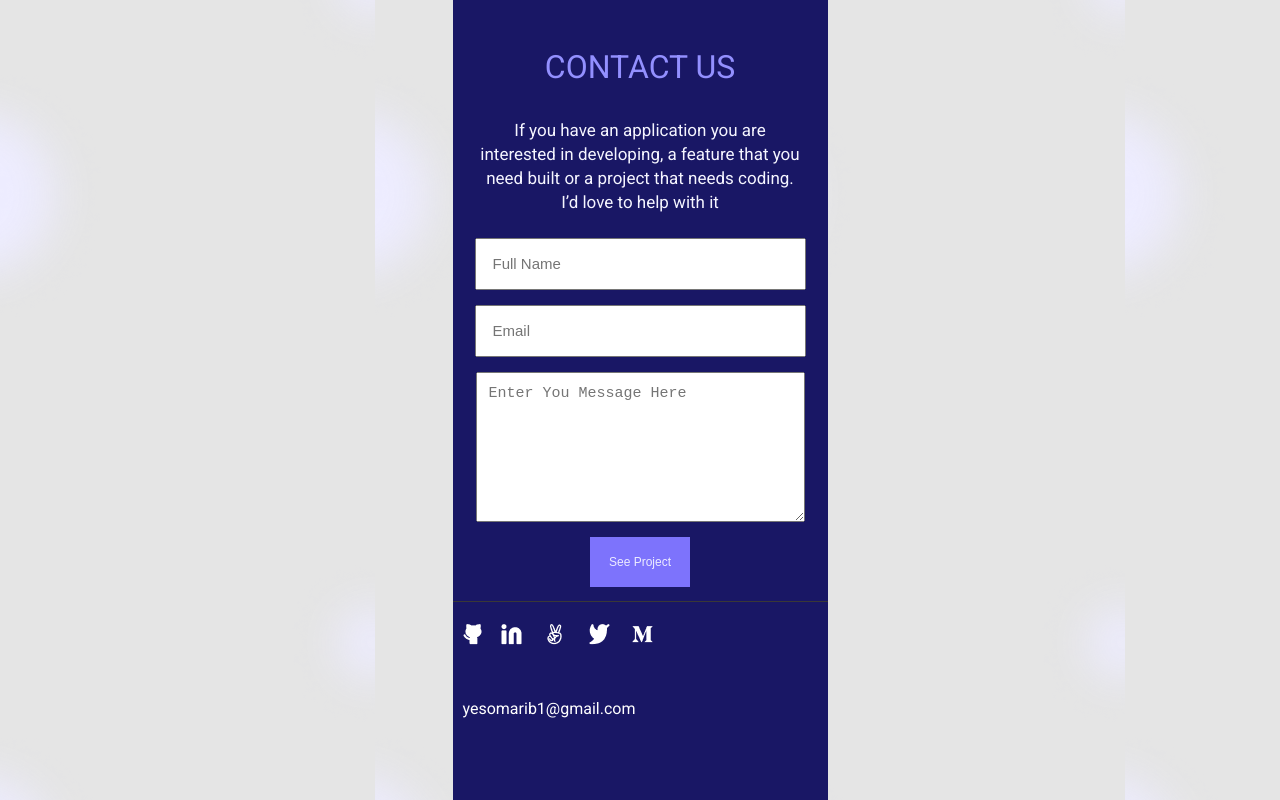
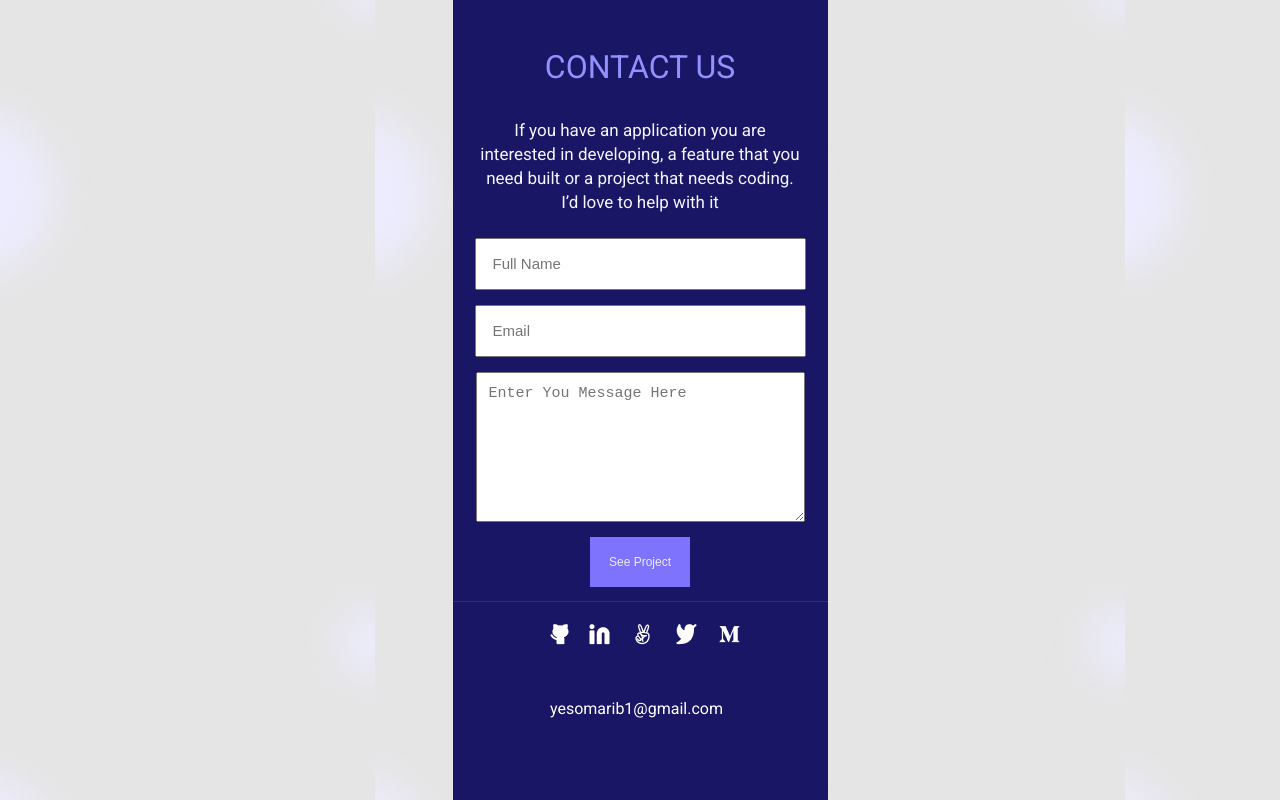
Before and after one commit to somarib/Week2-contact-form, a website: page Index.html in a window 1280 px wide. Shown: the part 4577-5377 px from the top of the page. Drawn offline with Linux system fonts and the light colour scheme.

Commit message:
Add class foota to the footer container

```diff
--- a/Index.html
+++ b/Index.html
@@ -236,7 +236,7 @@
       </article>
 
       </main>
-      <footer>
+      <footer class="foota">
         <nav class="social">
             <ul>
                 <li><a href="#"><img src="image/github.png" alt="github"></a></li>
```
